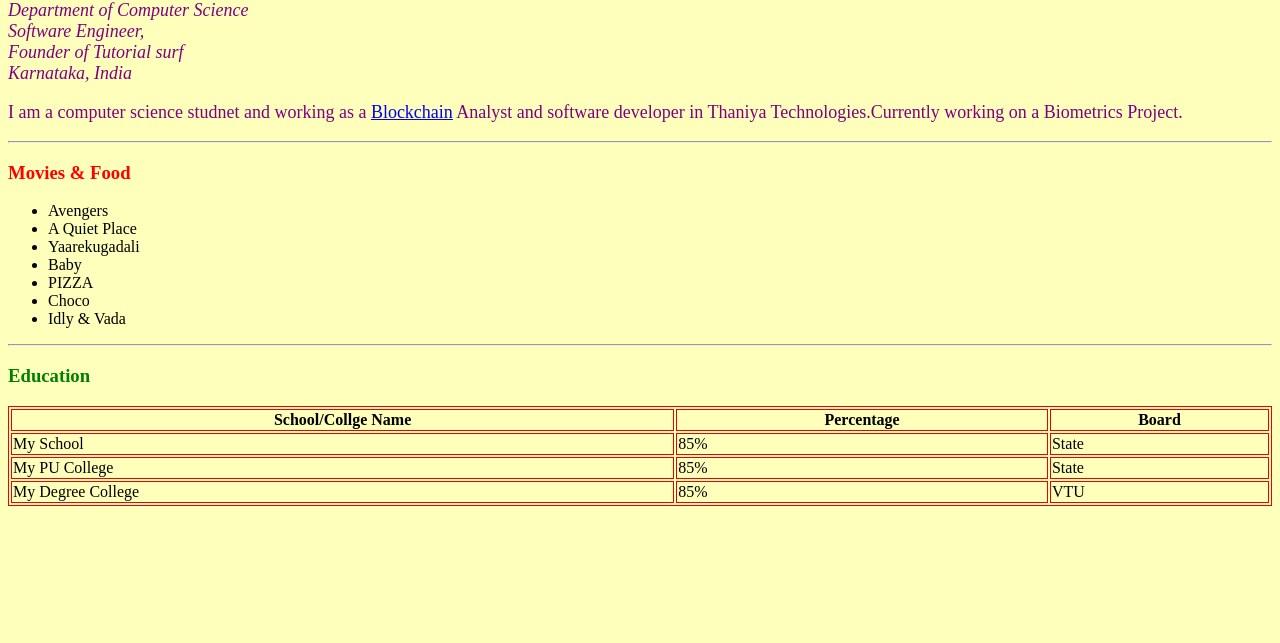
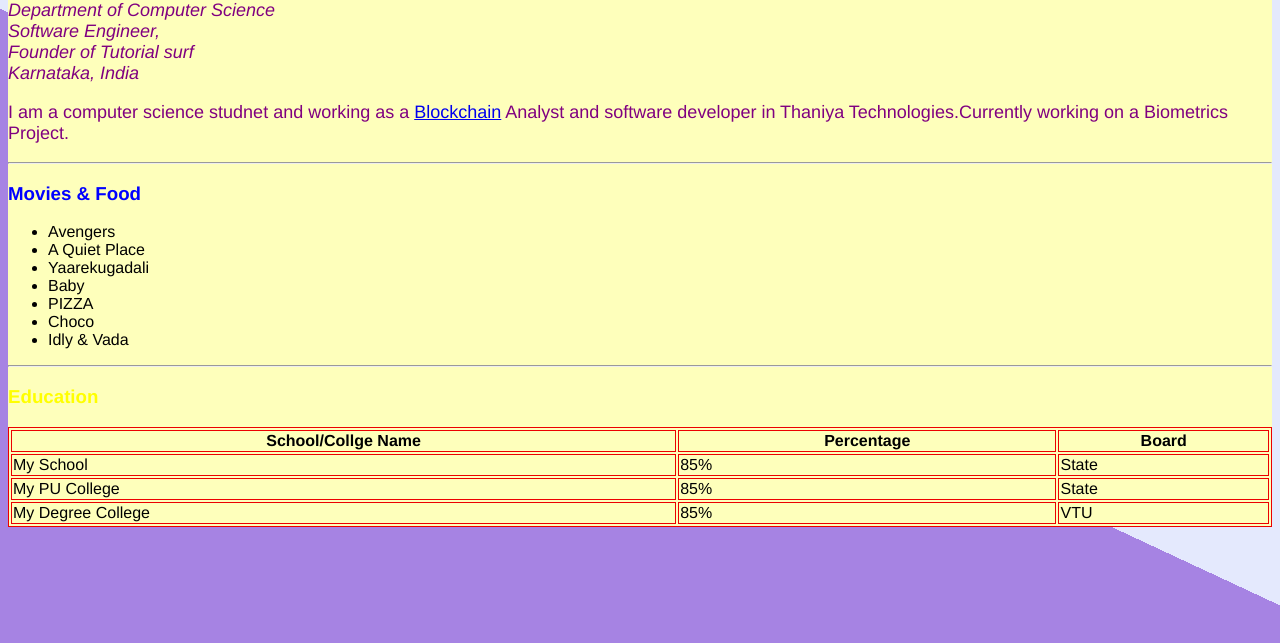
Before and after one commit to rahuljayaram999/nithinwebsite.github.io, a plain HTML site: page index.html in a window 1280 px wide. Shown: the part 193-836 px from the top of the page. Before the commit the page ends 800 px from the top, so only its background shows below. Drawn offline with Linux system fonts and the light colour scheme; files whose address does not match are found by name.

Commit message:
Update style.css

```diff
--- a/style.css
+++ b/style.css
@@ -1,3 +1,10 @@
+html {
+  background-color: #e4e9fd;
+  background-image: -webkit-linear-gradient(65deg, #a683e3 50%, #e4e9fd 50%);
+  min-height: 1000px;
+  font-family: 'helvetica neue';
+}
+
 table,th,td,tr{
     border:1px solid rgb(236, 0, 0);
   }
@@ -6,11 +13,11 @@ table,th,td,tr{
   }
 
   #food{
-    color:red;
+    color:blue;
   }
 
   .edu{
-      color:green;
+      color:yellow;
   }
 
   p{
```
